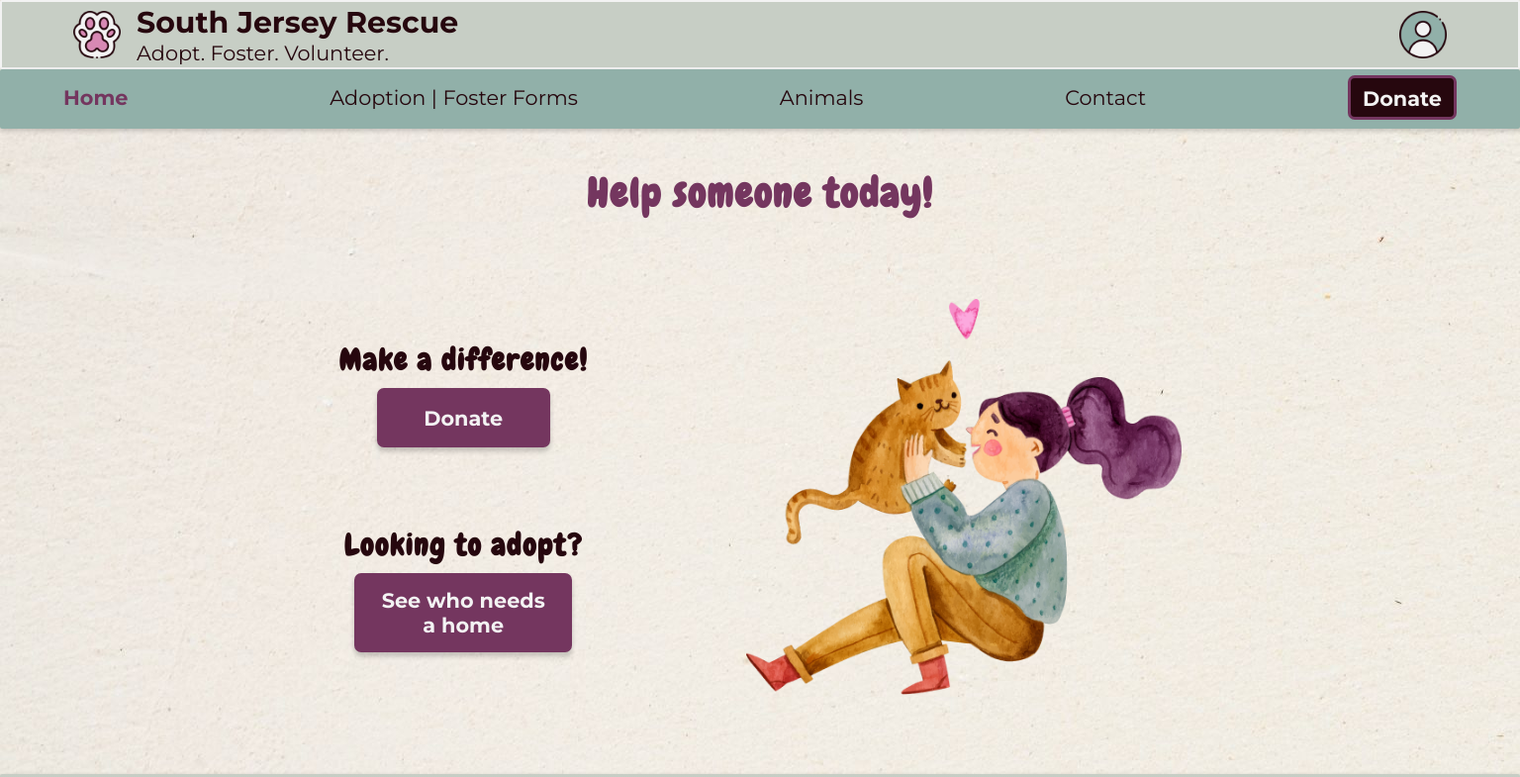
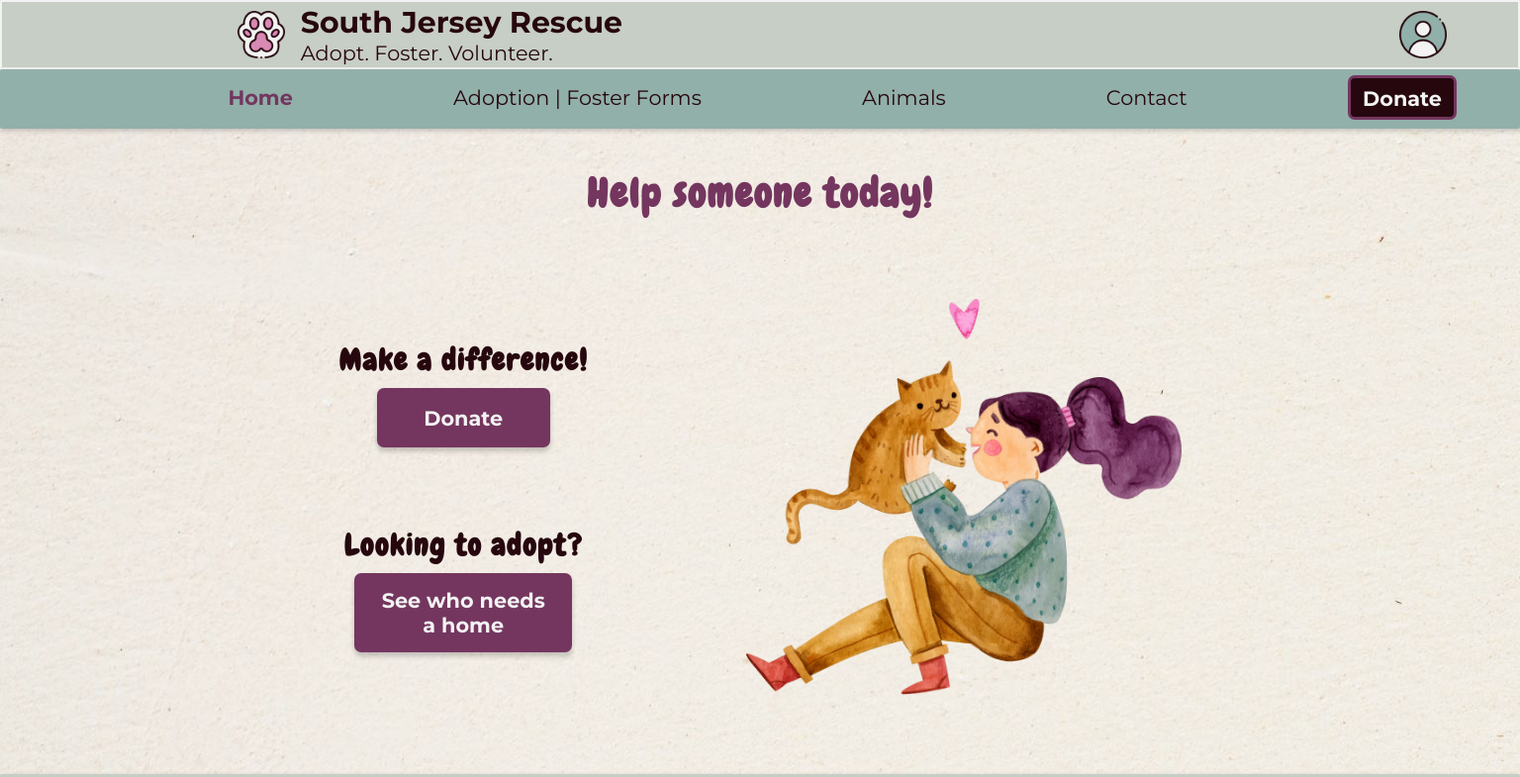
Before and after one commit to locustSpawning/SJ-Rescue, a plain HTML site: page html-files/index.html in a window 1536 px wide. Shown: the top 785 px of the page at 99% size. Drawn offline with Linux system fonts and the light colour scheme.

Commit message:
header & footer responsive to large screen

```diff
--- a/css-files/style.css
+++ b/css-files/style.css
@@ -618,3 +618,13 @@ footer {
 ::-webkit-scrollbar-corner {
     background: var(--clr-paper);
 }
+
+/* LARGE SCREEN ADJUSTMENTS */
+@media (min-width: 95em) {
+    #header-content-top,
+    #header-list,
+    #footer-list {
+        max-width: 1552px;
+        margin-left: 15%;
+    }
+}
```
